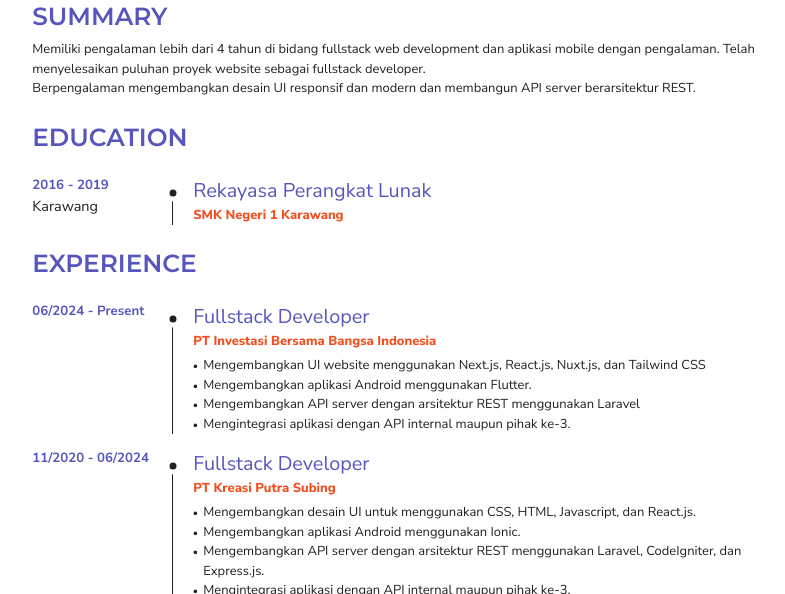
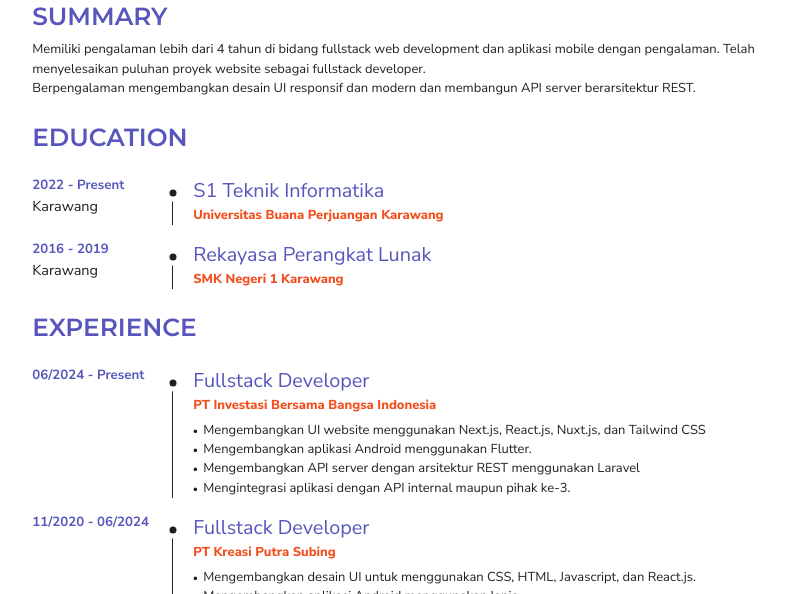
Before and after one commit to ralfian01/my-cv, a plain HTML site: page index.html in a window 1280 px wide. Shown: the part 206-800 px from the top of the page, without its empty margins (242-1027 px from the left). Drawn offline with nearby package versions, Linux system fonts and the light colour scheme.

Commit message:
Update education

```diff
--- a/index.html
+++ b/index.html
@@ -22,6 +22,7 @@
             Fullstack Developer
         </div>
 
+        <!-- Contact - begin -->
         <div class="mt1" style="display: grid; grid-template-columns: repeat(3, auto); color: var(--colorBlack);">
             <div class="inflex x_center y_center wd_fit"
                 style="display: inline-flex; color: inherit; text-decoration: none;">
@@ -71,8 +72,9 @@
                 </span>
             </a>
         </div>
+        <!-- Contact - end -->
 
-        <!-- Summary section - start -->
+        <!-- Summary section - begin -->
         <div class="mt2 tx_bg0c5 tx_w_bolder" style="font-family: var(--fontMontSerrat); color: var(--colorPrimary);">
             SUMMARY
         </div>
@@ -85,12 +87,12 @@
         </div>
         <!-- Summary section - end -->
 
-        <!-- Education section - start -->
+        <!-- Education section - begin -->
         <div class="mt2 tx_bg0c5 tx_w_bolder" style="font-family: var(--fontMontSerrat); color: var(--colorPrimary);">
             EDUCATION
         </div>
         <div class="block mt2">
-            <!-- <div class="list_item">
+            <div class="list_item">
                 <div class="item_date">
                     <div style="color: var(--colorPrimary);">
                         2022 - Present
@@ -108,7 +110,7 @@
                         Universitas Buana Perjuangan Karawang
                     </div>
                 </div>
-                    </div> -->
+            </div>
             <div class="list_item">
                 <div class="item_date">
                     <div style="color: var(--colorPrimary);">
@@ -131,7 +133,7 @@
         </div>
         <!-- Education section - end -->
 
-        <!-- Experience section - start -->
+        <!-- Experience section - begin -->
         <div class="mt2 tx_bg0c5 tx_w_bolder" style="font-family: var(--fontMontSerrat); color: var(--colorPrimary);">
             EXPERIENCE
         </div>
@@ -209,7 +211,7 @@
         </div>
         <!-- Experience section - end -->
 
-        <!-- Skills section - start -->
+        <!-- Skills section - begin -->
         <div class="mt2 tx_bg0c5 tx_w_bolder" style="font-family: var(--fontMontSerrat); color: var(--colorPrimary);">
             SKILLS
         </div>
@@ -252,7 +254,7 @@
         </div>
         <!-- Skills section - end -->
 
-        <!-- Sertificate section - start -->
+        <!-- Sertificate section - begin -->
         <div class="mt2 tx_bg0c5 tx_w_bolder" style="font-family: var(--fontMontSerrat); color: var(--colorPrimary);">
             SERTIFICATE
         </div>
@@ -270,8 +272,6 @@
 
     <!-- <div class="flex x_center" style="background: var(--colorGreySoft); min-height: 100vh;">
 
-
-
     </div> -->
 </body>
 
```
Lines whose indentation alone changed are shown as unchanged.
